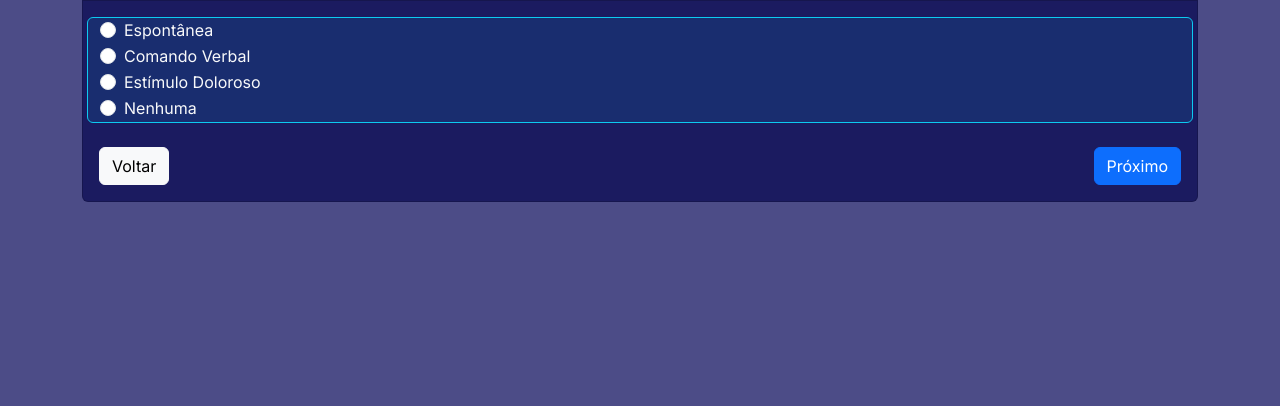
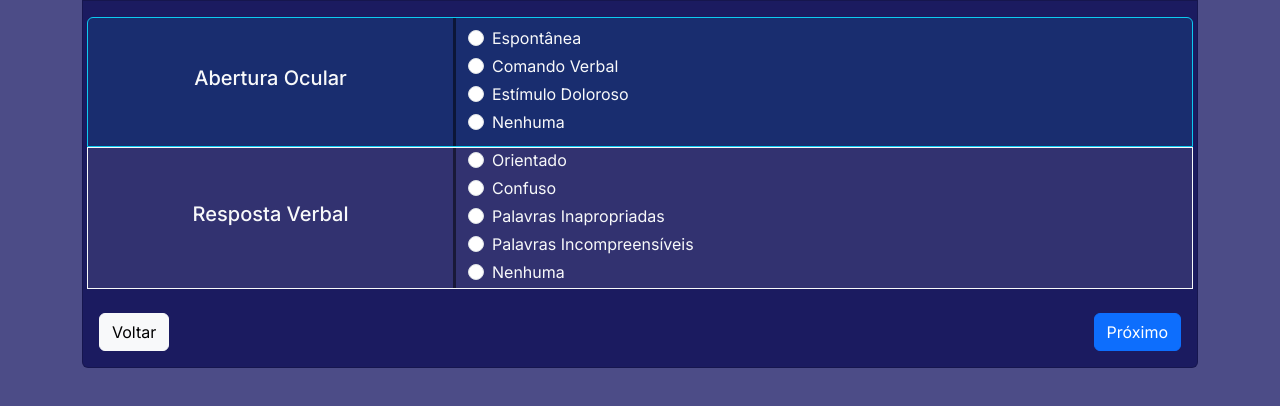
Before and after one commit to Arlegin/SaBombeiro, a website: page html/GLASGOW.html in a window 1280 px wide. Shown: the part 256-662 px from the top of the page. Drawn offline with nearby package versions, Linux system fonts and the light colour scheme; files that its build step writes are made by us from their sources; files whose address does not match are found by name.

Commit message:
updata glasgow table

```diff
--- a/css/style-bootstrap.css
+++ b/css/style-bootstrap.css
@@ -50,3 +50,7 @@ body {
 .font-small {
     font-size: 14px;
 }
+
+.border-right-dark {
+    border-right: 3px solid rgba(0, 0, 0, 0.5);
+}
--- a/html/GLASGOW.html
+++ b/html/GLASGOW.html
@@ -141,27 +141,61 @@
             </div>
             <div class="card-body">
                 <form id="GlasgowForm"> <!-- Maior de 5 anos -->
-                    <div class="row border bg-info bg-opacity-10 border border-info rounded">
-                        <div>
-                            <div class="form-check">
-                                <input class="form-check-input" type="radio" name="GlasgowRadio" id="espontanea_1"
+                    <div class="row border bg-info bg-opacity-10 border border-info rounded-top">
+                        <div class="col-4 text-center d-flex align-items-center justify-content-center border-right-dark">
+                            <h5>Abertura Ocular</h5>
+                        </div>
+                        <div class="col-8 mt-2 mb-2">
+                            <div class="form-check mb-1">
+                                <input class="form-check-input" type="radio" name="glasgowOcular" id="espontanea_1"
                                     value="4">
                                 <label class="form-check-label" for="espontanea_1">Espontânea</label>
                             </div>
-                            <div class="form-check">
-                                <input class="form-check-input" type="radio" name="GlasgowRadio" id="comando_verbal_1"
+                            <div class="form-check mb-1">
+                                <input class="form-check-input" type="radio" name="glasgowOcular" id="comando_verbal_1"
                                     value="3">
                                 <label class="form-check-label" for="comando_verbal_1">Comando Verbal</label>
                             </div>
-                            <div class="form-check">
-                                <input class="form-check-input" type="radio" name="GlasgowRadio"
+                            <div class="form-check mb-1">
+                                <input class="form-check-input" type="radio" name="glasgowOcular"
                                     id="estimulo_doloroso_1" value="2">
                                 <label class="form-check-label" for="estimulo_doloroso_1">Estímulo Doloroso</label>
                             </div>
-                            <div class="form-check">
-                                <input class="form-check-input" type="radio" name="GlasgowRadio" id="nenhuma_ocular"
+                            <div class="form-check mb-1">
+                                <input class="form-check-input" type="radio" name="glasgowOcular" id="nenhuma_ocular"
                                     value="1">
                                 <label class="form-check-label" for="nenhuma_ocular">Nenhuma</label>
+                            </div>
+                        </div>
+                    </div>
+                    <div class="row border bg-light bg-opacity-10 border border-light">
+                        <div class="col-4 text-center d-flex align-items-center justify-content-center border-right-dark">
+                            <h5>Resposta Verbal</h5>
+                        </div>
+                        <div class="col-8">
+                            <div class="form-check mb-1">
+                                <input class="form-check-input" type="radio" name="glasgowVerbal" id="orientado"
+                                    value="5">
+                                <label class="form-check-label" for="orientado">Orientado</label>
+                            </div>
+                            <div class="form-check mb-1">
+                                <input class="form-check-input" type="radio" name="glasgowVerbal" id="confuso"
+                                    value="4">
+                                <label class="form-check-label" for="confuso">Confuso</label>
+                            </div>
+                            <div class="form-check mb-1">
+                                <input class="form-check-input" type="radio" name="glasgowVerbal"
+                                    id="palavras_inapropriadas" value="3">
+                                <label class="form-check-label" for="palavras_inapropriadas">Palavras Inapropriadas</label>
+                            </div>
+                            <div class="form-check mb-1">
+                                <input class="form-check-input" type="radio" name="glasgowVerbal" id="palavras_incompreensiveis"
+                                    value="2">
+                                <label class="form-check-label" for="palavras_incompreensiveis">Palavras Incompreensíveis</label>
+                            </div>
+                            <div class="form-check mb-1">
+                                <input class="form-check-input" type="radio" name="glasgowVerbal" id="nenhuma_verbal" value="1">
+                                <label class="form-check-label" for="nenhuma_verbal">Nenhuma</label>
                             </div>
                         </div>
                     </div>
```
